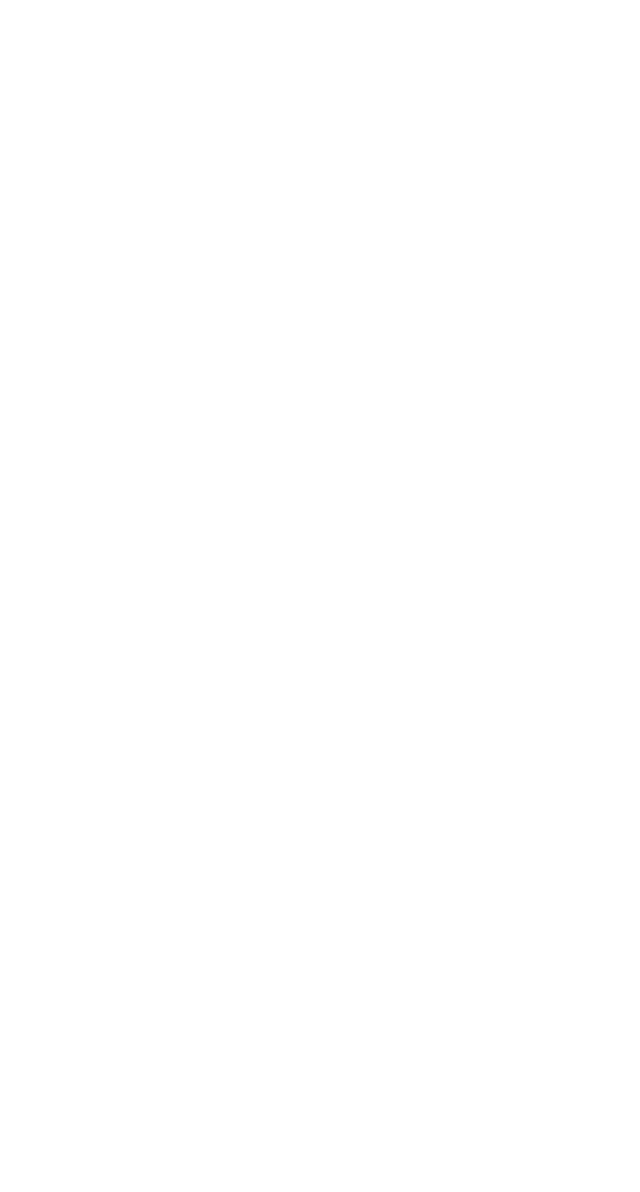
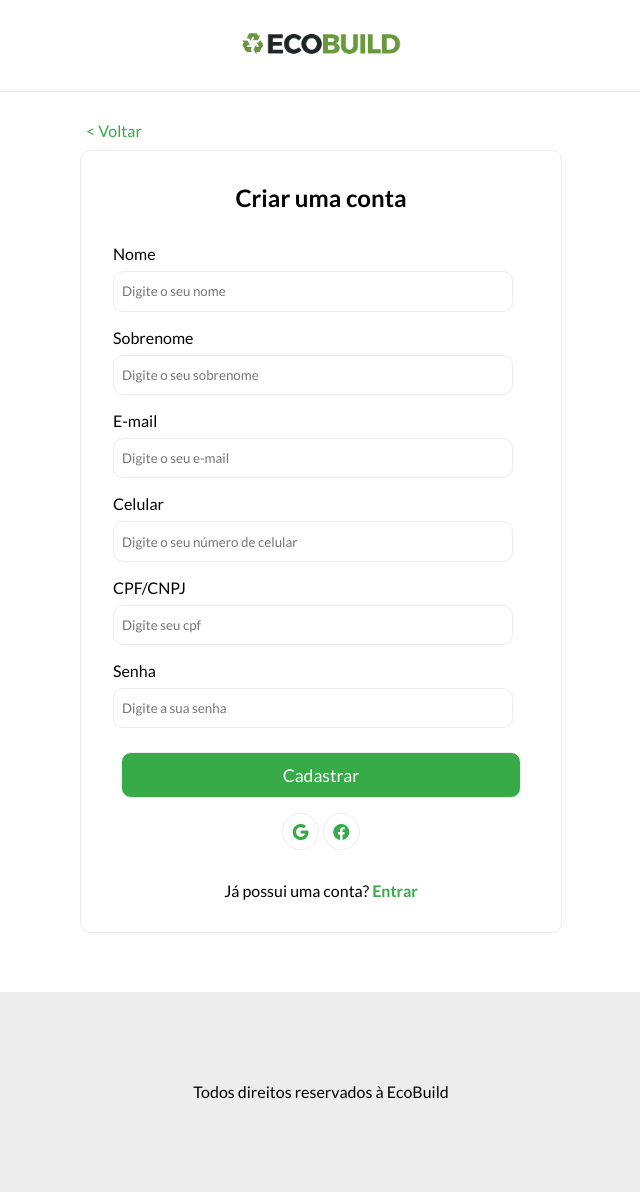
Before and after one commit to Lucascarv1804/ecobuild, a plain HTML site: page pages/cadastro.html in a window 1280 px wide. Shown: the whole page, without its empty margins (319-959 px from the left). Before the commit the page ends 800 px from the top, so only its background shows below. Drawn offline with nearby package versions, Linux system fonts and the light colour scheme.

Commit message:
Tela cadastro, atualização de endereço nos botoes

```diff
--- /dev/null
+++ b/assets/css/cadastro.css
@@ -0,0 +1,141 @@
+@import url('https://fonts.googleapis.com/css2?family=Lato:ital,wght@0,100;0,300;0,400;0,700;0,900;1,100;1,300;1,400;1,700;1,900&display=swap');
+
+* {
+    margin: 0;
+    padding: 0;
+    box-sizing: border-box;
+    font-family: "Lato", sans-serif;
+}
+
+:root {
+    --main-green-color: #37AB48;
+    --hover-green: #378544;
+    --default-border-radius: 10px;
+    --btn-padding: .7rem 1.5rem;
+    --logo-width: 160px;
+    --header-padding: 2rem 1rem;
+    --default-border: 1px solid #ededed;
+}
+
+/* Header */
+header {
+    padding: var(--header-padding);
+    display: flex;
+    width: 100vw;
+    justify-content: center;
+    border-bottom: var(--default-border);
+    /* margin-bottom: 2rem; */
+}
+
+#logo {
+    width: var(--logo-width);
+}
+
+/* login container */
+main {
+    display: flex;
+    justify-content: center;
+    align-items: center;
+    height: 900px;
+}
+
+.register-container {
+    border: var(--default-border);
+    display: flex;
+    flex-direction: column;
+    align-items: center;
+    justify-content: center;
+    padding: 2rem;
+    border-radius: var(--default-border-radius);
+    position: relative;
+}
+
+.back-btn {
+    position: absolute;
+    top: -30px;
+    left: 5px;
+    text-decoration: none;
+    color: var(--main-green-color);
+    transition: .3s;
+}
+
+.back-btn:hover {
+    color: var(--hover-green);
+}
+
+.register-container h2 {
+    margin-bottom: 2rem;
+}
+
+form {
+    display: flex;
+    flex-direction: column;
+}
+
+.box, #register-btn {
+    border: var(--default-border);
+    border-radius: var(--default-border-radius);
+    padding: .7rem .5rem;
+    width: 400px;
+    margin: .5rem 0 1rem;
+}
+
+#register-btn {
+    background-color: var(--main-green-color);
+    font-size: 1.1rem;
+    transition: .3s;
+    cursor: pointer;
+    margin: .5rem;
+}
+
+#register-btn:hover {
+    background-color: var(--hover-green);
+}
+
+#register-btn a {
+    text-decoration: none;
+    color: #fff;
+}
+
+.alt-btns {
+    margin: 1rem 0;
+}
+
+.alt-register-btn {
+    padding: .5rem .6rem;
+    border-radius: 50%;
+    text-decoration: none;
+    color: var(--main-green-color);
+    border: var(--default-border);
+    transition: .3s;
+}
+
+.alt-register-btn:hover {
+    color: #fff;
+    background-color: var(--main-green-color);
+}
+
+.create-account-link {
+    margin-top: 1.5rem;
+}
+
+.create-account-link a {
+    text-decoration: none;
+    color: var(--main-green-color);
+    font-weight: bold;
+    transition: .3s;
+}
+
+.create-account-link a:hover {
+    color: var(--hover-green);
+}
+
+/* footer */
+footer {
+    width: 100vw;
+    background-color: #ededed;
+    display: flex;
+    align-items: center;
+    justify-content: center;
+    height: 200px;
+}
--- a/pages/cadastro.html
+++ b/pages/cadastro.html
@@ -1,11 +1,60 @@
 <!DOCTYPE html>
 <html lang="en">
+
 <head>
     <meta charset="UTF-8">
     <meta name="viewport" content="width=device-width, initial-scale=1.0">
     <title>Document</title>
+    <!-- CSS -->
+    <link rel="stylesheet" href="/assets/css/cadastro.css">
+    <!-- BOOTSTRAP -->
+    <link rel="stylesheet" href="https://cdn.jsdelivr.net/npm/bootstrap-icons@1.11.3/font/bootstrap-icons.min.css">
 </head>
+
 <body>
+    <header>
+        <a href="/index.html"><img id="logo" src="/assets/images/transparent_logo.png" alt="logo"></a>
+    </header>
 
+    <main>
+        <div class="register-container">
+            <a class="back-btn" href="/index.html">< Voltar</a>
+            <h2>Criar uma conta</h2>
+
+            <form>
+                <label for="name">Nome</label>
+                <input type="text" name="name" id="name" class="box" placeholder="Digite o seu nome">
+
+                <label for="surname">Sobrenome</label>
+                <input type="text" name="surname" id="surname" class="box" placeholder="Digite o seu sobrenome">
+
+                <label for="email">E-mail</label>
+                <input type="email" name="email" id="email" class="box" placeholder="Digite o seu e-mail">
+
+                <label for="number">Celular</label>
+                <input type="tel" name="number" id="number" class="box" placeholder="Digite o seu número de celular">
+
+                <label for="cpf">CPF/CNPJ</label>
+                <input type="text" name="cpf" id="cpf" class="box" placeholder="Digite seu cpf">
+
+                <label for="password">Senha</label>
+                <input type="password" name="password" id="password" class="box" placeholder="Digite a sua senha">
+
+                <button id="register-btn"><a href="#">Cadastrar</a></button>
+            </form>
+
+            <div class="alt-btns">
+                <a class="alt-register-btn" href="#"><i class="bi bi-google"></i></a>
+                <a class="alt-register-btn" href="#"><i class="bi bi-facebook"></i></a>
+            </div>
+
+            <p class="create-account-link">Já possui uma conta? <a href="/pages/login.html">Entrar</a></p>
+        </div>
+    </main>
+
+    <footer>
+        <p>Todos direitos reservados à EcoBuild</p>
+    </footer>
 </body>
+
 </html>
```
Also changed, not shown: index.html (+2 -2 lines).
